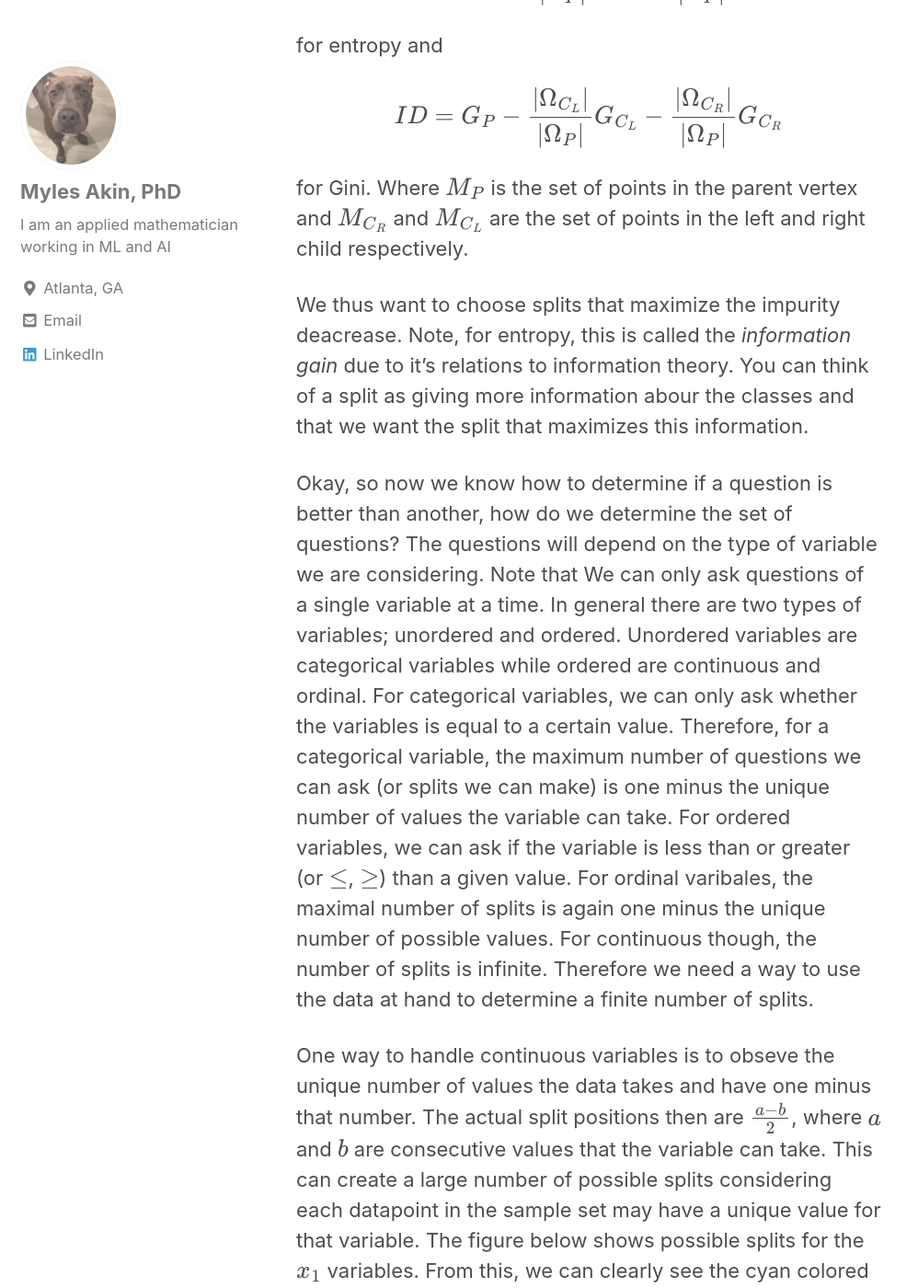
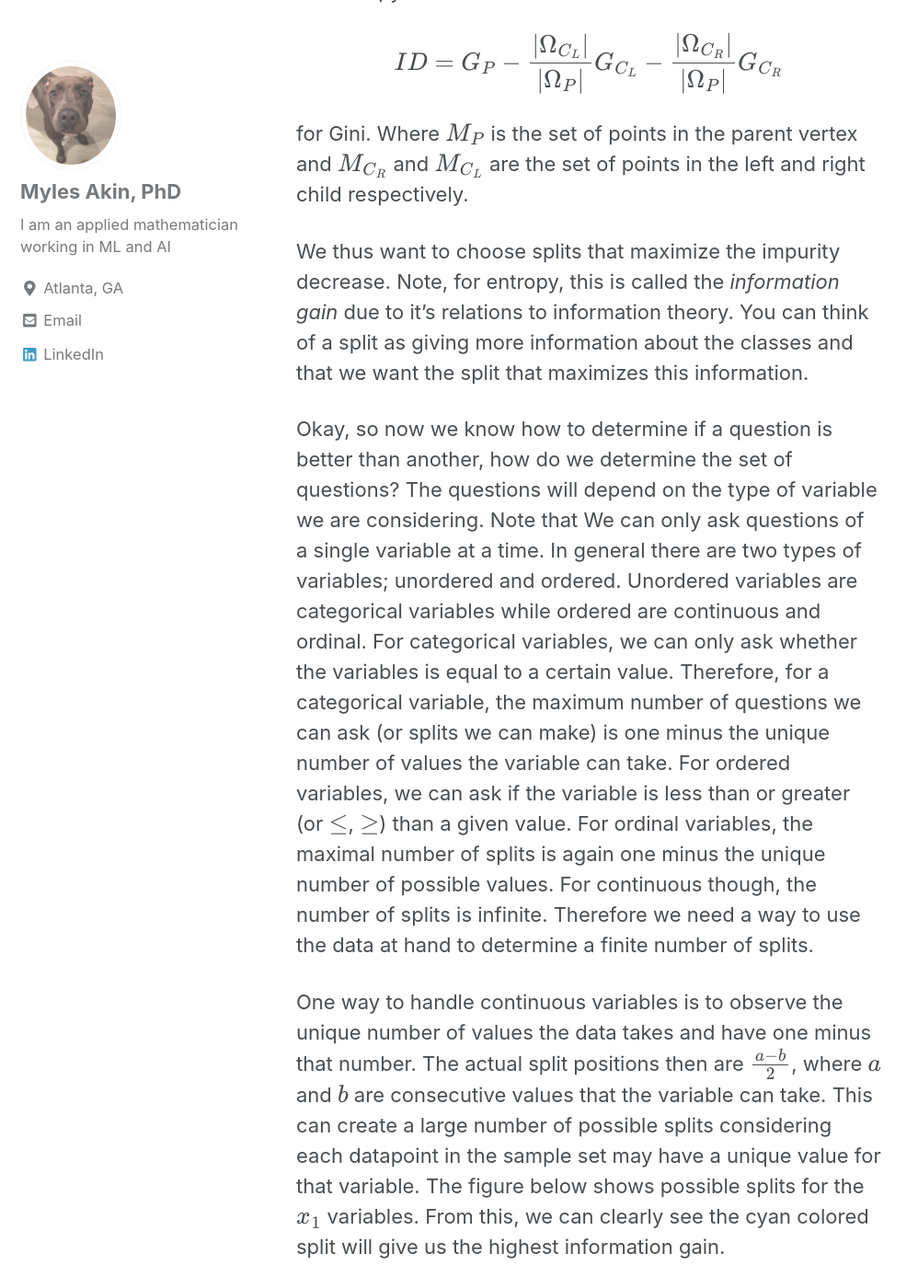
Before and after one commit to mylesakin/mylesakin.github.io, a Jekyll site: the page built from _posts/2019-08-22-DecisionTrees.md, in a window 1280 px wide and 1400 px high, scrolled down 10315 px. Shown: the whole window at 92% size, without its empty margins (0-998 px from the left). Built offline with Jekyll 4.4.1, drawn with Linux system fonts in a browser that asks for light colours; cached includes are drawn as plain includes; nearby versions of some CDN libraries; formulas are drawn with MathJax 3; some of the changed text lies outside the part shown.

Commit message:
decision tree

```diff
--- a/_posts/2019-08-22-DecisionTrees.md
+++ b/_posts/2019-08-22-DecisionTrees.md
@@ -167,11 +166,11 @@
 for Gini. Where \\(M_P\\) is the set of points in the parent vertex and \\(M_{C_R}\\) and \\(M_{C_L}\\) are the set of points in the left and right child respectively.
 
 
-We thus want to choose splits that maximize the impurity deacrease. Note, for entropy, this is called the *information gain* due to it's relations to information theory. You can think of a split as giving more information abour the classes and that we want the split that maximizes this information.
+We thus want to choose splits that maximize the impurity decrease. Note, for entropy, this is called the *information gain* due to it's relations to information theory. You can think of a split as giving more information about the classes and that we want the split that maximizes this information.
 
-Okay, so now we know how to determine if a question is better than another, how do we determine the set of questions? The questions will depend on the type of variable we are considering. Note that We can only ask questions of a single variable at a time. In general there are two types of variables; unordered and ordered. Unordered variables are categorical variables while ordered are continuous and ordinal. For categorical variables, we can only ask whether the variables is equal to a certain value. Therefore, for a categorical variable, the maximum number of questions we can ask (or splits we can make) is one minus the unique number of values the variable can take. For ordered variables, we can ask if the variable is less than or greater (or \\(\leq\\), \\(\geq\\)) than a given value. For ordinal varibales, the maximal number of splits is again one minus the unique number of possible values. For continuous though, the number of splits is infinite. Therefore we need a way to use the data at hand to determine a finite number of splits.
+Okay, so now we know how to determine if a question is better than another, how do we determine the set of questions? The questions will depend on the type of variable we are considering. Note that We can only ask questions of a single variable at a time. In general there are two types of variables; unordered and ordered. Unordered variables are categorical variables while ordered are continuous and ordinal. For categorical variables, we can only ask whether the variables is equal to a certain value. Therefore, for a categorical variable, the maximum number of questions we can ask (or splits we can make) is one minus the unique number of values the variable can take. For ordered variables, we can ask if the variable is less than or greater (or \\(\leq\\), \\(\geq\\)) than a given value. For ordinal variables, the maximal number of splits is again one minus the unique number of possible values. For continuous though, the number of splits is infinite. Therefore we need a way to use the data at hand to determine a finite number of splits.
 
-One way to handle continuous variables is to obseve the unique number of values the data takes and have one minus that number. The actual split positions then are \\(\frac{a-b}{2}\\), where \\(a\\) and \\(b\\) are consecutive values that the variable can take. This can create a large number of possible splits considering each datapoint in the sample set may have a unique value for that variable. The figure below shows possible splits for the \\(x_1\\) variables. From this, we can clearly see the cyan colored
+One way to handle continuous variables is to observe the unique number of values the data takes and have one minus that number. The actual split positions then are \\(\frac{a-b}{2}\\), where \\(a\\) and \\(b\\) are consecutive values that the variable can take. This can create a large number of possible splits considering each datapoint in the sample set may have a unique value for that variable. The figure below shows possible splits for the \\(x_1\\) variables. From this, we can clearly see the cyan colored
 split will give us the highest information gain.
 
 
```
Also changed, not shown: other parts of _posts/2019-08-22-DecisionTrees.md (+3 -4 lines).
